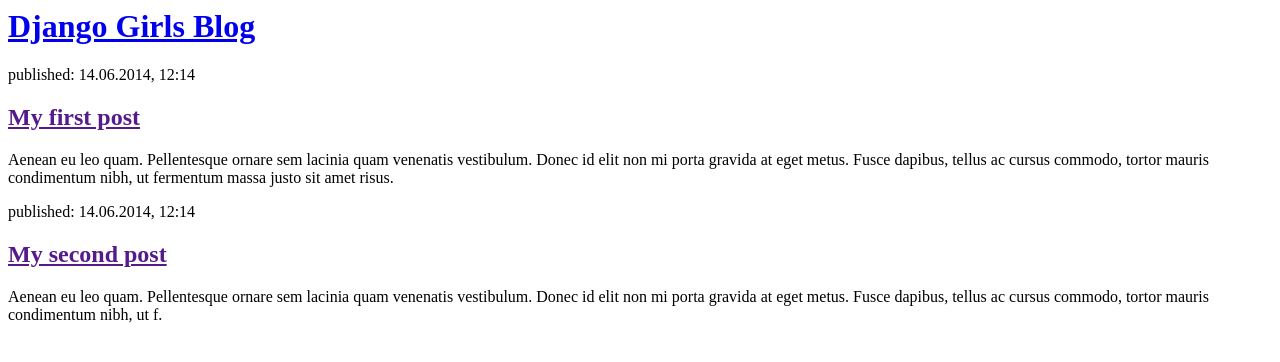
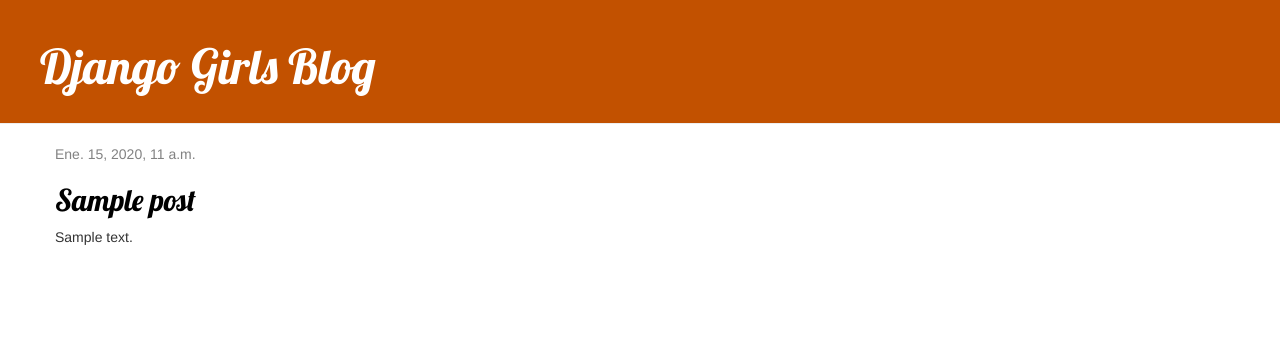
Before and after one commit to David95Daw/my-first-blog, a Django app: page / in a window 1280 px wide. Shown: the top 362 px of the page. Run offline with Django 3.2, Linux system fonts and the light colour scheme; tables that the repository leaves empty hold one stand-in row (Sample ...); some libraries are stand-ins or nearby versions.

Commit message:
Added views to create/edit blog post inside the site.

```diff
--- /dev/null
+++ b/mysite/blog/static/css/blog.css
@@ -0,0 +1,46 @@
+.page-header {
+    background-color: #C25100;
+    margin-top: 0;
+    padding: 20px 20px 20px 40px;
+}
+
+.page-header h1, .page-header h1 a, .page-header h1 a:visited, .page-header h1 a:active {
+    color: #ffffff;
+    font-size: 36pt;
+    text-decoration: none;
+}
+
+.content {
+    margin-left: 40px;
+}
+
+h1, h2, h3, h4 {
+    font-family: 'Lobster', cursive;
+}
+
+.date {
+    color: #828282;
+}
+
+.save {
+    float: right;
+}
+
+.post-form textarea, .post-form input {
+    width: 100%;
+}
+
+.top-menu, .top-menu:hover, .top-menu:visited {
+    color: #ffffff;
+    float: right;
+    font-size: 26pt;
+    margin-right: 20px;
+}
+
+.post {
+    margin-bottom: 70px;
+}
+
+.post h2 a, .post h2 a:visited {
+    color: #000000;
+}
--- /dev/null
+++ b/mysite/blog/templates/blog/base.html
@@ -0,0 +1,28 @@
+{% load static %}
+<html>
+    <head>
+        <title>Django Girls blog</title>
+        <link rel="stylesheet" href="//maxcdn.bootstrapcdn.com/bootstrap/3.2.0/css/bootstrap.min.css">
+        <link rel="stylesheet" href="//maxcdn.bootstrapcdn.com/bootstrap/3.2.0/css/bootstrap-theme.min.css">
+        <link href='//fonts.googleapis.com/css?family=Lobster&subset=latin,latin-ext' rel='stylesheet' type='text/css'>
+        <link rel="stylesheet" href="{% static 'css/blog.css' %}">
+    </head>
+    <body>
+        <body>
+    <div class="page-header">
+		{% if user.is_authenticated %}
+			<a href="{% url 'post_new' %}" class="top-menu"><span class="glyphicon glyphicon-plus"></span></a>
+		{% endif %}
+        <h1><a href="/">Django Girls Blog</a></h1>
+    </div>
+    <div class="content container">
+        <div class="row">
+            <div class="col-md-8">
+            {% block content %}
+            {% endblock %}
+            </div>
+        </div>
+    </div>
+</body>
+    </body>
+</html>
--- a/mysite/blog/templates/blog/post_list.html
+++ b/mysite/blog/templates/blog/post_list.html
@@ -1,22 +1,13 @@
-<html>
-    <head>
-        <title>Django Girls blog</title>
-    </head>
-    <body>
-        <div>
-            <h1><a href="/">Django Girls Blog</a></h1>
+{% extends 'blog/base.html' %}
+
+{% block content %}
+    {% for post in posts %}
+        <div class="post">
+            <div class="date">
+                {{ post.published_date }}
+            </div>
+            <h2><a href="{% url 'post_detail' pk=post.pk %}">{{ post.title }}</a></h2>
+            <p>{{ post.text|linebreaksbr }}</p>
         </div>
-
-        <div>
-            <p>published: 14.06.2014, 12:14</p>
-            <h2><a href="">My first post</a></h2>
-            <p>Aenean eu leo quam. Pellentesque ornare sem lacinia quam venenatis vestibulum. Donec id elit non mi porta gravida at eget metus. Fusce dapibus, tellus ac cursus commodo, tortor mauris condimentum nibh, ut fermentum massa justo sit amet risus.</p>
-        </div>
-
-        <div>
-            <p>published: 14.06.2014, 12:14</p>
-            <h2><a href="">My second post</a></h2>
-            <p>Aenean eu leo quam. Pellentesque ornare sem lacinia quam venenatis vestibulum. Donec id elit non mi porta gravida at eget metus. Fusce dapibus, tellus ac cursus commodo, tortor mauris condimentum nibh, ut f.</p>
-        </div>
-    </body>
-</html>
+    {% endfor %}
+{% endblock %}
--- a/mysite/blog/urls.py
+++ b/mysite/blog/urls.py
@@ -2,4 +2,7 @@
 from . import views
 urlpatterns = [
     path('', views.post_list, name='post_list'),
+    path('post/<int:pk>/', views.post_detail, name='post_detail'),
+    path('post/new', views.post_new, name='post_new'),
+    path('post/<int:pk>/edit/', views.post_edit, name='post_edit'),
 ]
--- a/mysite/blog/views.py
+++ b/mysite/blog/views.py
@@ -1,4 +1,52 @@
-from django.shortcuts import render
+from django.shortcuts import render, get_object_or_404
+from django.utils import timezone
+from .models import Post
+from .forms import PostForm
+from django.shortcuts import redirect
 
 def post_list(request):
-    return render(request, 'blog/post_list.html', {})
+    posts = Post.objects.filter(published_date__lte=timezone.now()).order_by('published_date')
+    return render(request, 'blog/post_list.html', {'posts': posts})
+def post_detail(request, pk):
+    post = get_object_or_404(Post, pk=pk)
+    return render(request, 'blog/post_detail.html', {'post': post})
+def post_new(request):
+    form = PostForm()
+    return render(request, 'blog/post_edit.html', {'form': form})
+def post_new(request):
+    if request.method == "POST":
+        form = PostForm(request.POST)
+        if form.is_valid():
+            post = form.save(commit=False)
+            post.author = request.user
+            post.published_date = timezone.now()
+            post.save()
+            return redirect('post_detail', pk=post.pk)
+    else:
+        form = PostForm()
+    return render(request, 'blog/post_edit.html', {'form': form})
+def post_edit(request, pk):
+    post = get_object_or_404(Post, pk=pk)
+    if request.method == "POST":
+        form = PostForm(request.POST, instance=post)
+        if form.is_valid():
+            post = form.save(commit=False)
+            post.author = request.user
+            post.published_date = timezone.now()
+            post.save()
+            return redirect('post_detail', pk=post.pk)
+    else:
+        form = PostForm(instance=post)
+    return render(request, 'blog/post_edit.html', {'form': form})
+def post_new(request):
+    if request.method == "POST":
+        form = PostForm(request.POST)
+        if form.is_valid():
+            post = form.save(commit=False)
+            post.author = request.user
+            post.published_date = timezone.now()
+            post.save()
+            return redirect('post_detail', pk=post.pk)
+    else:
+        form = PostForm()
+    return render(request, 'blog/post_edit.html', {'form': form})
```
Also changed, not shown: mysite/blog/forms.py (added, +9 -0 lines), mysite/blog/templates/blog/post_detail.html (added, +16 -0 lines), mysite/blog/templates/blog/post_edit.html (added, +9 -0 lines).
